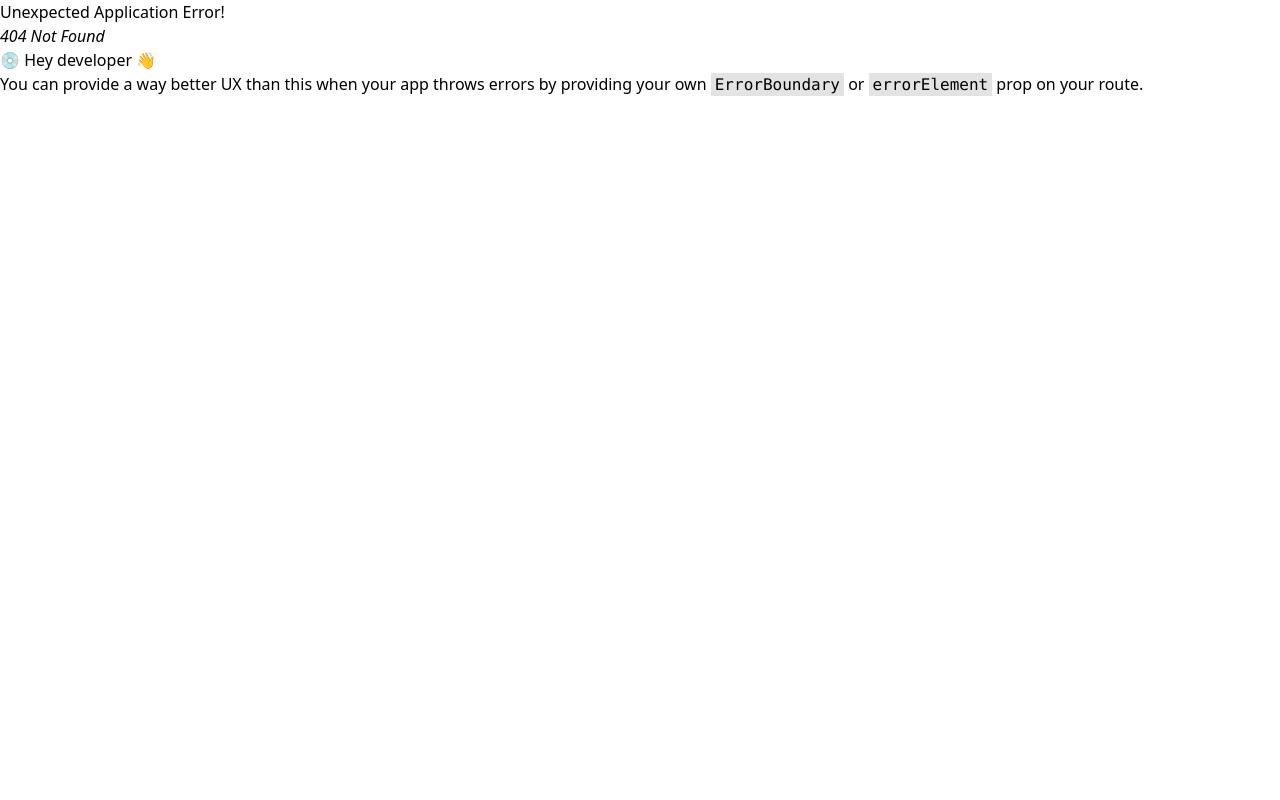
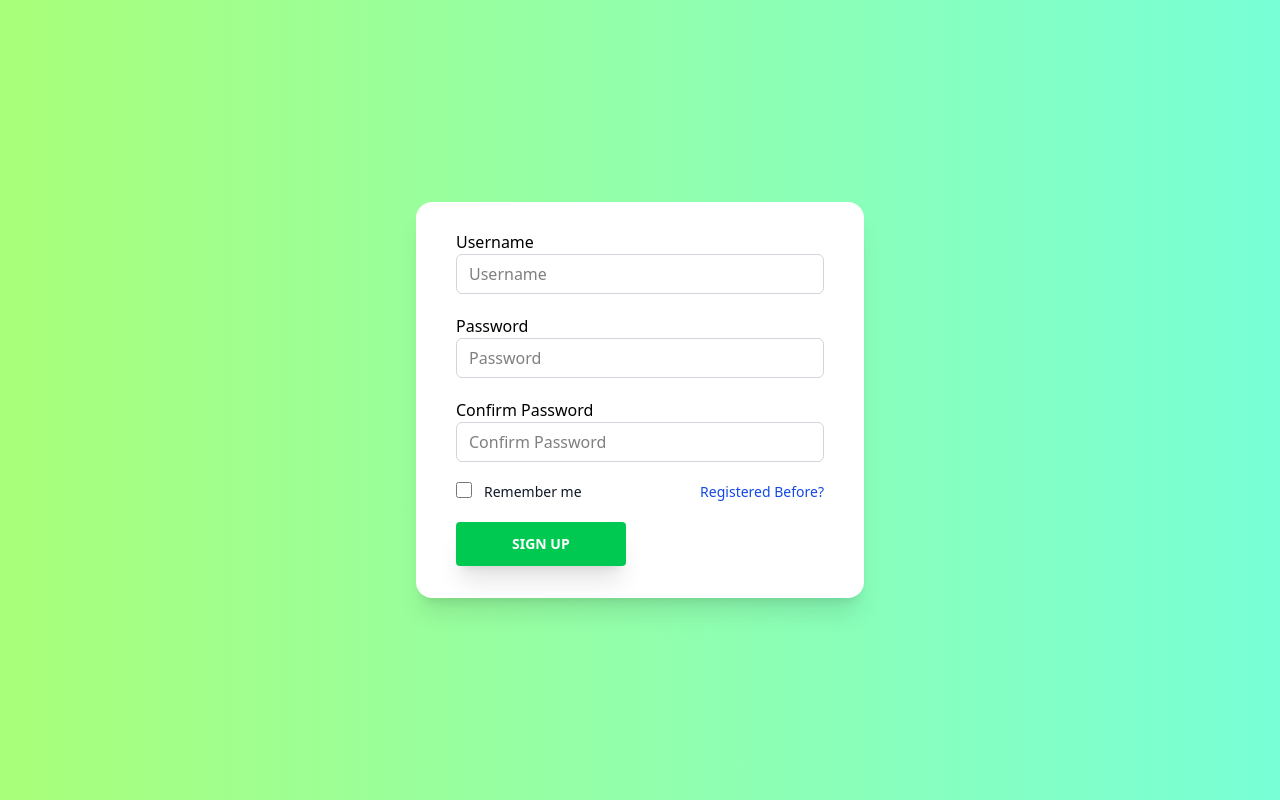
Before and after one commit to aryanmeshkin/green-house-dashboard, a React (Vite) app: page /register in a window 1280 px wide. Before the commit this address had no page. Built offline with nearby package versions, Linux system fonts and the light colour scheme.

Commit message:
Adding Register and Login Pages

```diff
--- a/package.json
+++ b/package.json
@@ -17,6 +17,7 @@
     "react": "^19.1.0",
     "react-chartjs-2": "^5.3.0",
     "react-dom": "^19.1.0",
+    "react-hook-form": "^7.62.0",
     "react-router": "^7.7.1",
     "tailwindcss": "^4.1.11"
   },
--- /dev/null
+++ b/src/features/identity/components/login.jsx
@@ -0,0 +1,117 @@
+import React from "react";
+import { useForm } from "react-hook-form";
+import { Link } from "react-router";
+
+function Login() {
+  const {
+    register,
+    handleSubmit,
+    watch,
+    formState: { errors },
+  } = useForm();
+
+  const onSubmit = (formData) => {
+    console.log(formData);
+  };
+
+  return (
+    <div className="min-h-screen bg-linear-to-r from-[#a8ff78] to-[#78ffd6] py-6 flex flex-col justify-center relative overflow-hidden sm:py-12 ">
+      <div className="relative px-4 pt-7 pb-8 bg-white shadow-xl w-1/2 max-w-md mx-auto sm:px-10 rounded-2xl">
+        <form onSubmit={handleSubmit(onSubmit)}>
+          {/* USERNAME INPUT */}
+
+          <label className="block">
+            Username
+          </label>
+          <input
+            {...register("username", {
+              required: "Username Required",
+              minLength: 2,
+              maxLength: 12,
+            })}
+            type="text"
+            className={`${
+              errors.username
+                ? "border bg-red-50  border-red-500 text-red-900 placeholder-red-700  focus:border-red-500 focus:ring-red-500"
+                : "border border-gray-300 focus:border-blue-500 focus:ring-blue-500 mb-5"
+            } w-full h-10 px-3 rounded-md outline-none`}
+            placeholder="Username"
+          />
+          {errors.username && errors.username.type === "required" && (
+            <p className="text-sm text-red-600">{errors.username?.message}</p>
+          )}
+          {errors.username &&
+            (errors.username.type === "minLength" ||
+              errors.username.type === "maxLength") && (
+              <p className=" text-sm text-red-600">
+                Username must be between 2 and 12 characters.
+              </p>
+            )}
+
+          {/* PASSWORD INPUT */}
+
+          <label className="block">
+            Password
+          </label>
+
+          <input
+            {...register("password", {
+              required: "Password required",
+              minLength: 8,
+              maxLength: 16,
+            })}
+            type="password"
+            className={`${
+              errors.password
+                ? "border bg-red-50  border-red-500 text-red-900 placeholder-red-700  focus:border-red-500 focus:ring-red-500"
+                : "border border-gray-300 focus:border-blue-500 focus:ring-blue-500 mb-5"
+            } w-full h-10 px-3  rounded-md outline-none`}
+            placeholder="Password"
+          />
+          {errors.password && errors.password.type === "required" && (
+            <p className="text-sm text-red-600">{errors.password?.message}</p>
+          )}
+          {errors.password &&
+            (errors.password.type === "minLength" ||
+              errors.password.type === "maxLength") && (
+              <p className=" text-sm text-red-600">
+                Password must be between 8 and 16 characters.
+              </p>
+            )}
+
+          {/* REMEMBER ME  */}
+
+          <div className="flex items-start">
+            <div className="flex items-start">
+              <div className="flex items-center">
+                <input
+                  id="remember"
+                  aria-describedby="remember"
+                  type="checkbox"
+                  className="bg-gray-50 border border-gray-300 focus:ring-3 focus:ring-blue-300 h-4 w-4 rounded dark:bg-gray-700 dark:border-gray-600 dark:focus:ring-blue-600 dark:ring-offset-gray-800"
+                  required=""
+                />
+              </div>
+              <div className="text-sm ml-3">
+                <label className="font-medium text-gray-900">
+                  Remember me
+                </label>
+              </div>
+            </div>
+            <Link
+              to="/register"
+              className="text-sm text-blue-700 hover:underline ml-auto dark:text-blue-500"
+            >
+              Registering
+            </Link>
+          </div>
+          <button className="mt-5 bg-green-500 hover:bg-blue-700 shadow-xl text-white uppercase text-sm font-semibold px-14 py-3 rounded">
+            Login
+          </button>
+        </form>
+      </div>
+    </div>
+  );
+}
+
+export default Login;
--- /dev/null
+++ b/src/features/identity/components/register.jsx
@@ -0,0 +1,152 @@
+import React from "react";
+import { useForm } from "react-hook-form";
+import { Link } from "react-router";
+
+function Register() {
+  const {
+    register,
+    handleSubmit,
+    watch,
+    formState: { errors },
+  } = useForm();
+
+  const onSubmit = (formData) => {
+    console.log(formData);
+  };
+
+  return (
+    <div className="min-h-screen bg-linear-to-r from-[#a8ff78] to-[#78ffd6] py-6 flex flex-col justify-center relative overflow-hidden sm:py-12">
+      <div className=" relative px-4 pt-7 pb-8 bg-white shadow-xl w-1/2 max-w-md mx-auto sm:px-10 rounded-2xl">
+        <form onSubmit={handleSubmit(onSubmit)}>
+          {/* USERNAME INPUT */}
+
+          <label className="block">
+            Username
+          </label>
+          <input
+            {...register("username", {
+              required: "Username Required",
+              minLength: 2,
+              maxLength: 12,
+            })}
+            type="text"
+            className={`${
+              errors.username
+                ? "border bg-red-50  border-red-500 text-red-900 placeholder-red-700  focus:border-red-500 focus:ring-red-500"
+                : "border border-gray-300 focus:border-blue-500 focus:ring-blue-500 mb-5"
+            } w-full h-10 px-3 rounded-md outline-none`}
+            placeholder="Username"
+          />
+          {errors.username && errors.username.type === "required" && (
+            <p className="text-sm text-red-600">{errors.username?.message}</p>
+          )}
+          {errors.username &&
+            (errors.username.type === "minLength" ||
+              errors.username.type === "maxLength") && (
+              <p className=" text-sm text-red-600">
+                Username must be between 2 and 12 characters.
+              </p>
+            )}
+
+          {/* PASSWORD INPUT */}
+
+          <label  className="block">
+            Password
+          </label>
+
+          <input
+            {...register("password", {
+              required: "Password required",
+              minLength: 8,
+              maxLength: 16,
+            })}
+            type="password"
+            className={`${
+              errors.password
+                ? "border bg-red-50  border-red-500 text-red-900 placeholder-red-700  focus:border-red-500 focus:ring-red-500"
+                : "border border-gray-300 focus:border-blue-500 focus:ring-blue-500 mb-5"
+            } w-full h-10 px-3  rounded-md outline-none`}
+            placeholder="Password"
+          />
+          {errors.password && errors.password.type === "required" && (
+            <p className="text-sm text-red-600">{errors.password?.message}</p>
+          )}
+          {errors.password &&
+            (errors.password.type === "minLength" ||
+              errors.password.type === "maxLength") && (
+              <p className=" text-sm text-red-600">
+                Password must be between 8 and 16 characters.
+              </p>
+            )}
+
+          {/* CONFIRM PASSWORD INPUT */}
+
+          <label  className="block">
+            Confirm Password
+          </label>
+
+          <input
+            {...register("confirmPassword", {
+              required: "Confirm password required",
+              validate: (value) => {
+                if (watch("password") !== value) {
+                  return "عدم تطابق با رمز وارد شده";
+                }
+              },
+            })}
+            type="password"
+            className={`${
+              errors.confirmPassword
+                ? "border bg-red-50  border-red-500 text-red-900 placeholder-red-700  focus:border-red-500 focus:ring-red-500"
+                : "border border-gray-300 focus:border-blue-500 focus:ring-blue-500 mb-5"
+            } w-full h-10 px-3  rounded-md outline-none`}
+            placeholder="Confirm Password"
+          />
+          {errors.confirmPassword &&
+            errors.confirmPassword.type === "required" && (
+              <p className="text-sm text-red-600">
+                {errors.confirmPassword?.message}
+              </p>
+            )}
+          {errors.confirmPassword &&
+            errors.confirmPassword.type === "validate" && (
+              <p className="text-sm text-red-600">
+                {errors.confirmPassword?.message}
+              </p>
+            )}
+          {/* REMEMBER ME */}
+
+          <div className="flex items-start">
+            <div className="flex items-start">
+              <div className="flex items-center">
+                <input
+                  id="remember"
+                  aria-describedby="remember"
+                  type="checkbox"
+                  className="bg-gray-50 border border-gray-300 focus:ring-3 focus:ring-blue-300 h-4 w-4 rounded dark:bg-gray-700 dark:border-gray-600 dark:focus:ring-blue-600 dark:ring-offset-gray-800"
+                  required=""
+                />
+              </div>
+              <div className="text-sm ml-3">
+                <label  className="font-medium text-gray-900">
+                  Remember me
+                </label>
+              </div>
+            </div>
+            <Link
+              to="/login"
+              className="text-sm text-blue-700 hover:underline ml-auto dark:text-blue-500"
+            >
+              Registered Before?
+            </Link>
+          </div>
+          <button className="mt-5 bg-green-500 hover:bg-blue-700 shadow-xl text-white uppercase text-sm font-semibold px-14 py-3 rounded">
+            Sign Up
+          </button>
+        </form>
+      </div>
+    </div>
+  );
+}
+
+export default Register;
```
Also changed, not shown: src/router.jsx (+10 -0 lines), 1 other file (tests, documents, lock files or other folders).
